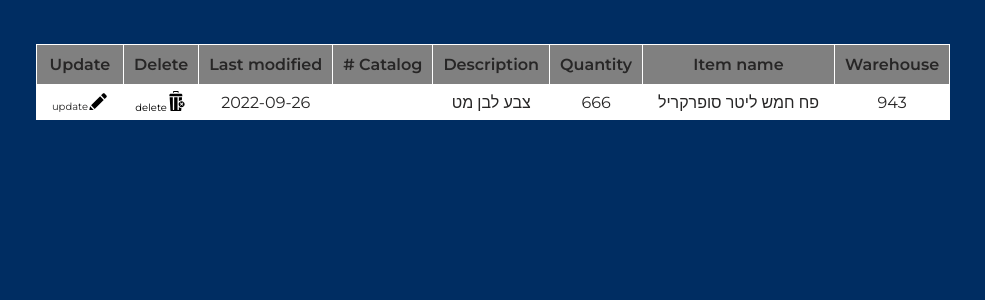
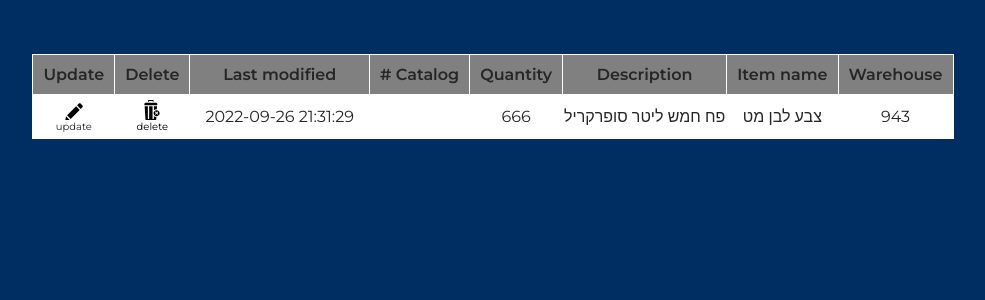
Before and after one commit to jayber-dev/warehouse-managment, a Flask app: page / in a window 1280 px wide. Shown: the part 116-416 px from the top of the page, without its empty margins (147-1132 px from the left). Run offline with Flask 2, Linux system fonts and the light colour scheme; data comes from the database, SQL or seed files in the repository; both versions use the stored data as it was after the commit.

Commit message:
finished project

```diff
--- a/main.py
+++ b/main.py
@@ -58,18 +58,34 @@ def item_delete(row_delete):
     conn = sq.connect('data.db')
     cur = sq.Cursor(conn)
     cur.execute(stmt)
-    # print(row_data.fetchall())
     conn.commit()
+    cur.close()
     return redirect(url_for('index'))
 
 @app.route('/item_update/<string:row_id>', methods=['get','post'])
 def item_update(row_id):
-    if(request.method == 'GET'):
-        print(request.args.to_dict())
-        return render_template('updateItem.html', row_id=row_id, data=request.args.to_dict())
-    else:
+    if(request.method == 'POST'):
+        data = request.form.to_dict()
+        conn = sq.connect('data.db')
+        cur = sq.Cursor(conn)
+        update_date = datetime.datetime.now()
+        print(data)
+        cur.execute(f"""UPDATE warehouse SET
+                    warehouse_name = '{data['warehouse']}',
+                    item = '{data['item']}',
+                    quantity = '{data['quantity']}',
+                    item_description= '{data['description']}',
+                    catalog_id= '{data['catalog_id']}',
+                    update_date= '{update_date}'
+                    WHERE id={row_id}""")
+        conn.commit()
+        cur.close()
         print('im in post method')
         return redirect(url_for('index'))
 
+    print(request.args.to_dict())
+    return render_template('updateItem.html', row_id=row_id, data=request.args.to_dict())
+
+
 if (__name__ == '__main__'):
     app.run(debug=True)
--- a/static/css/.index.css
+++ b/static/css/.index.css
@@ -11,6 +11,7 @@
   text-align: start;
 }
 .form-container input {
+  text-align: center;
   width: 400px;
   margin-bottom: 40px;
   margin-top: 0px;
@@ -42,7 +43,7 @@
   outline-style: none;
 }
 .form-container ::placeholder {
-  text-align: left;
+  text-align: center;
   color: rgb(180, 179, 179);
 }
 
@@ -137,6 +138,9 @@ th {
 }
 
 table, td:nth-child(even), tr, th {
+  margin-top: 10px;
+  margin-right: 20px;
+  margin-left: 20px;
   font-weight: 400;
   text-align: center;
   padding-top: 5px;
@@ -147,6 +151,9 @@ table, td:nth-child(even), tr, th {
   border-collapse: collapse;
   border: 1px solid #ffffff;
   border-style: groove;
+}
+table .time, td:nth-child(even) .time, tr .time, th .time {
+  direction: ltr;
 }
 table th, td:nth-child(even) th, tr th, th th {
   padding: 10px;
@@ -163,17 +170,16 @@ table tr:nth-child(even) td, td:nth-child(even) tr:nth-child(even) td, tr tr:nth
   color: #272626;
 }
 
-.description-col {
-  text-align: justify;
-  max-height: 100px;
-  min-height: 20px;
-  max-width: 100px;
-  min-width: 20px;
-}
-
 .delete-btn {
+  display: flex;
   border: 0px;
+  margin-right: auto;
+  margin-left: auto;
   background-color: transparent;
+  flex-direction: column;
+  align-items: center;
+  justify-content: flex-end;
+  align-content: center;
 }
 .delete-btn .delete-svg {
   width: 20px;
@@ -186,17 +192,22 @@ table tr:nth-child(even) td, td:nth-child(even) tr:nth-child(even) td, tr tr:nth
 }
 
 .pencil {
+  display: flex;
   width: 20px;
   height: 20px;
   margin: 0px;
 }
 
 .update {
-  margin-top: -20px;
+  display: flex;
   font-family: "Montserrat", sans-serif;
   font-size: x-small;
   color: #272626;
   text-decoration: none;
+  align-items: center;
+  flex-direction: column;
+  align-content: center;
+  justify-content: flex-start;
 }
 
 /*# sourceMappingURL=.index.css.map */
--- a/static/scss/_addItem.scss
+++ b/static/scss/_addItem.scss
@@ -1,5 +1,6 @@
 .form-container {
     form {
+
         margin-top: 20px;
         direction: ltr;
         display: flex;
@@ -14,6 +15,7 @@
     }
 
     input {
+        text-align: center;
         width: 400px;
         margin-bottom:40px;
         margin-top: 0px;
@@ -49,7 +51,9 @@
     }
 
     ::placeholder {
-        text-align: left;
+        text-align: center;
         color: rgb(180, 179, 179);
     }
+
+
 }
--- a/templates/index.html
+++ b/templates/index.html
@@ -38,8 +38,9 @@
           <tr>
             <th>Warehouse</th>
             <th>Item name</th>
+
+            <th>Description</th>
             <th>Quantity</th>
-            <th>Description</th>
             <th>Catalog #</th>
             <th>Last modified</th>
             <th>Delete</th>
@@ -51,18 +52,19 @@
 
           <tr>
             <td>{{item[1]}}</td>
-            <td>{{item[3]}}</td>
+            <td>{{item[2]}}</td>
+            <td class="description-col">{{item[3]}}</td>
             <td>{{item[4]}}</td>
-            <td class="description-col">{{item[2]}}</td>
+
             <td>{{item[5]}}</td>
-            <td>{{item[6][0:10:]}}</td>
+            <td class="time">{{item[6][0:19:]}}</td>
             <td>
                 <form action='/item_delete/{{item[0]}}' method="get">
                 <button type="submit"  class="delete-btn"><img src="../static/svg/delete-svgrepo-com (1).svg" alt="" class="delete-svg"><small class="info">delete</small></button>
                 </form>
             </td>
             <td>
-                <a href="{{url_for('item_update',row_id=item[0],warehouse=item[1],item=item[3],quantity=item[4],description=item[2],catalogId=item5)}}" class="update" ><img src="../static/svg/pencil-edit-button-svgrepo-com.svg" alt="" class="pencil"><small class="update">update</small></a>
+                <a href="{{url_for('item_update',row_id=item[0],warehouse=item[1],item=item[2],quantity=item[4],description=item[3],catalogId=item5)}}" class="update" ><img src="../static/svg/pencil-edit-button-svgrepo-com.svg" alt="" class="pencil"><small class="update">update</small></a>
             </td>
           </tr>
 
```
Also changed, not shown: static/scss/index.scss (+26 -8 lines), data.db, 1 other file.
